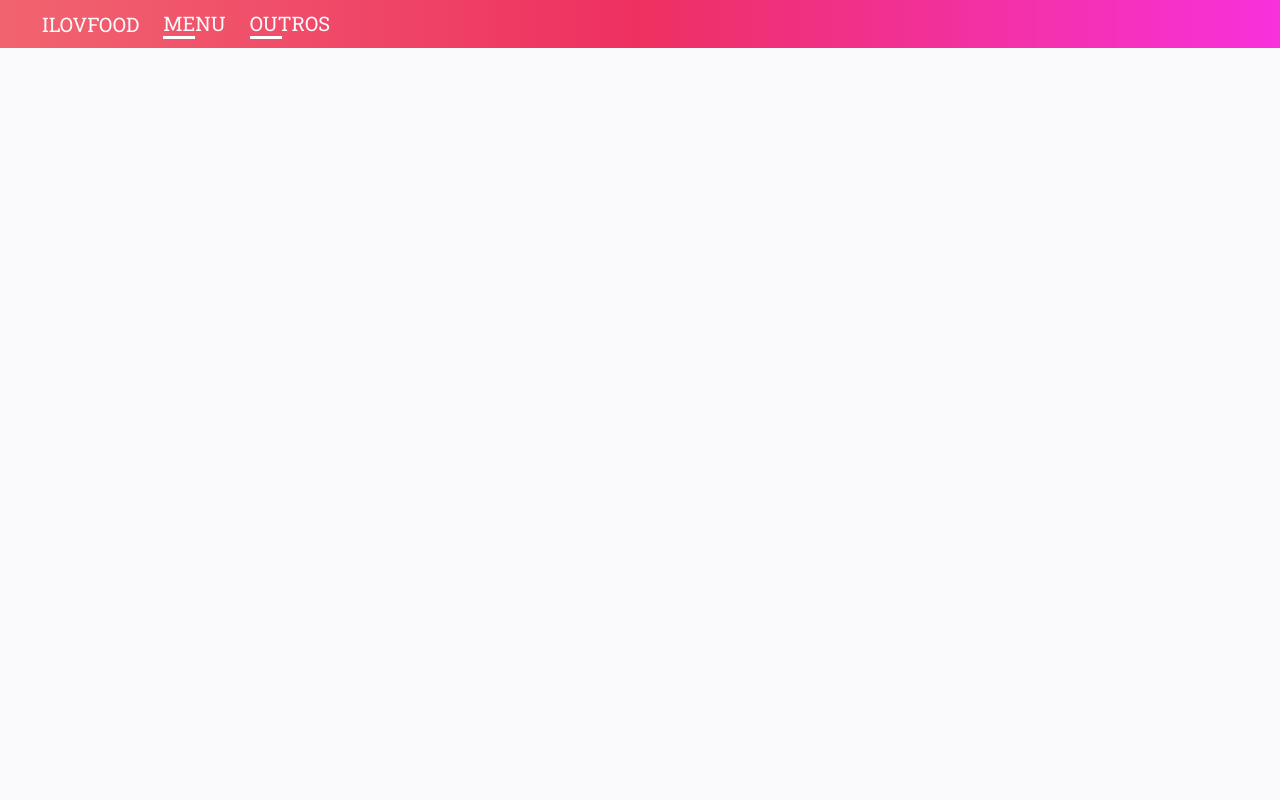
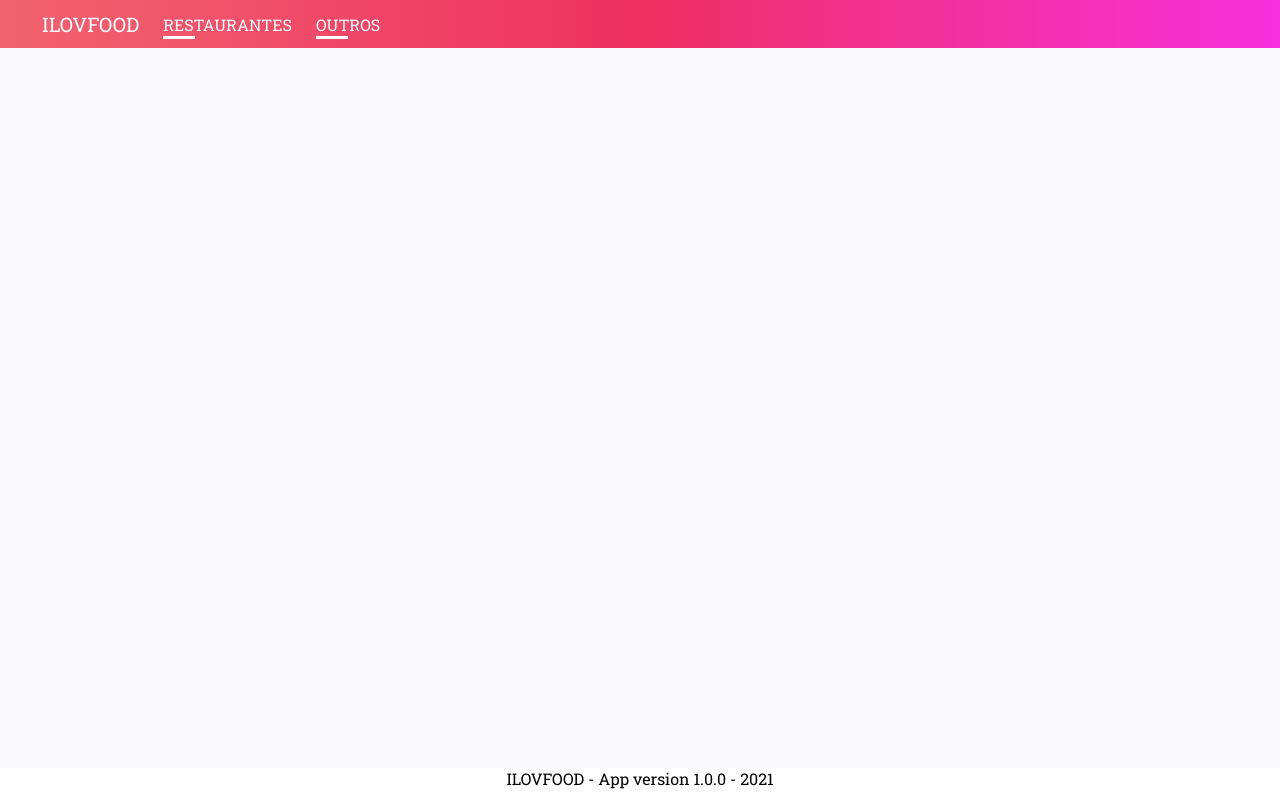
Before and after one commit to psbrunosouza/IloveFood, an Angular app: page / in a window 1280 px wide. Built offline with nearby package versions, Linux system fonts and the light colour scheme.

Commit message:
main menu and interface created

```diff
--- a/src/@components/@components.module.ts
+++ b/src/@components/@components.module.ts
@@ -2,7 +2,7 @@ import { NgModule } from '@angular/core';
 import { CommonModule } from '@angular/common';
 import { HeaderTemplateComponent } from './header-template/header-template.component';
 import { FooterTemplateComponent } from './footer-template/footer-template.component';
-import { MenuComponent } from './menu/menu.component';
+import { MenuComponent } from './header-template/components/menu/menu.component';
 
 
 
--- a/src/@components/footer-template/footer-template.component.html
+++ b/src/@components/footer-template/footer-template.component.html
@@ -1 +1,3 @@
-<footer></footer>
+<footer>
+  <p>ILOVFOOD - App version 1.0.0 - 2021</p>
+</footer>
--- a/src/@components/footer-template/footer-template.component.scss
+++ b/src/@components/footer-template/footer-template.component.scss
@@ -0,0 +1,15 @@
+footer{
+  width: 100vw;
+  height: 32px;
+  background-color: #fff;
+  position: fixed;
+  bottom: 0;
+  left: 0;
+  right: 0;
+
+  p{
+    color: #000;
+    font-size: medium;
+    text-align: center;
+  }
+}
--- a/src/@components/menu/menu.component.html
+++ b/src/@components/header-template/components/menu/menu.component.html
@@ -1,13 +1,5 @@
 <ul class="menu">
   <li class="brand"><a href="brand">ILOVFOOD</a><div class="underline"></div></li>
-  <li class="item"><a href="menu">MENU</a><div class="underline"></div></li>
+  <li class="item"><a href="menu">RESTAURANTES</a><div class="underline"></div></li>
   <li class="item"><a href="outros">OUTROS</a><div class="underline"></div></li>
-
-
 </ul>
-
-<ul>
-  <li class="logo">
-    aaaa
-  </li>
-</ul>
--- a/src/@components/menu/menu.component.scss
+++ b/src/@components/header-template/components/menu/menu.component.scss
@@ -1,4 +1,4 @@
-@import '../../@theme/theme.scss';
+@import '../../../../@theme/theme.scss';
 
 ul.menu {
   display: flex;
@@ -14,12 +14,12 @@ ul.menu {
     font-weight: 500;
   }
 
-  .logo{
-
-  }
-
   li.item{
     font-weight: 400;
+
+    a {
+      font-size: 16px;
+    }
 
     div{
       border-bottom: 3px solid #fff;
```
Also changed, not shown: src/@components/header-template/components/menu/menu.component.ts (renamed from src/@components/menu/menu.component.ts), 1 other file (tests, documents, lock files or other folders).
